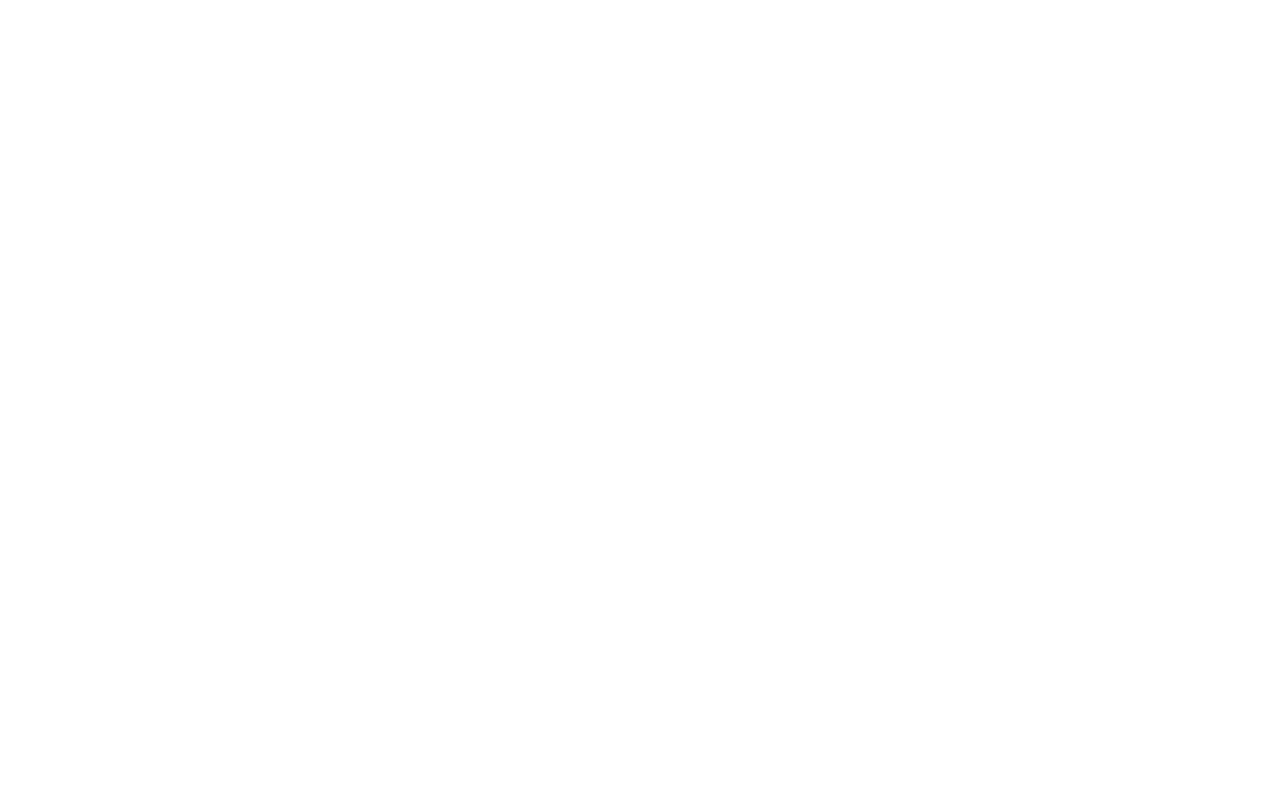
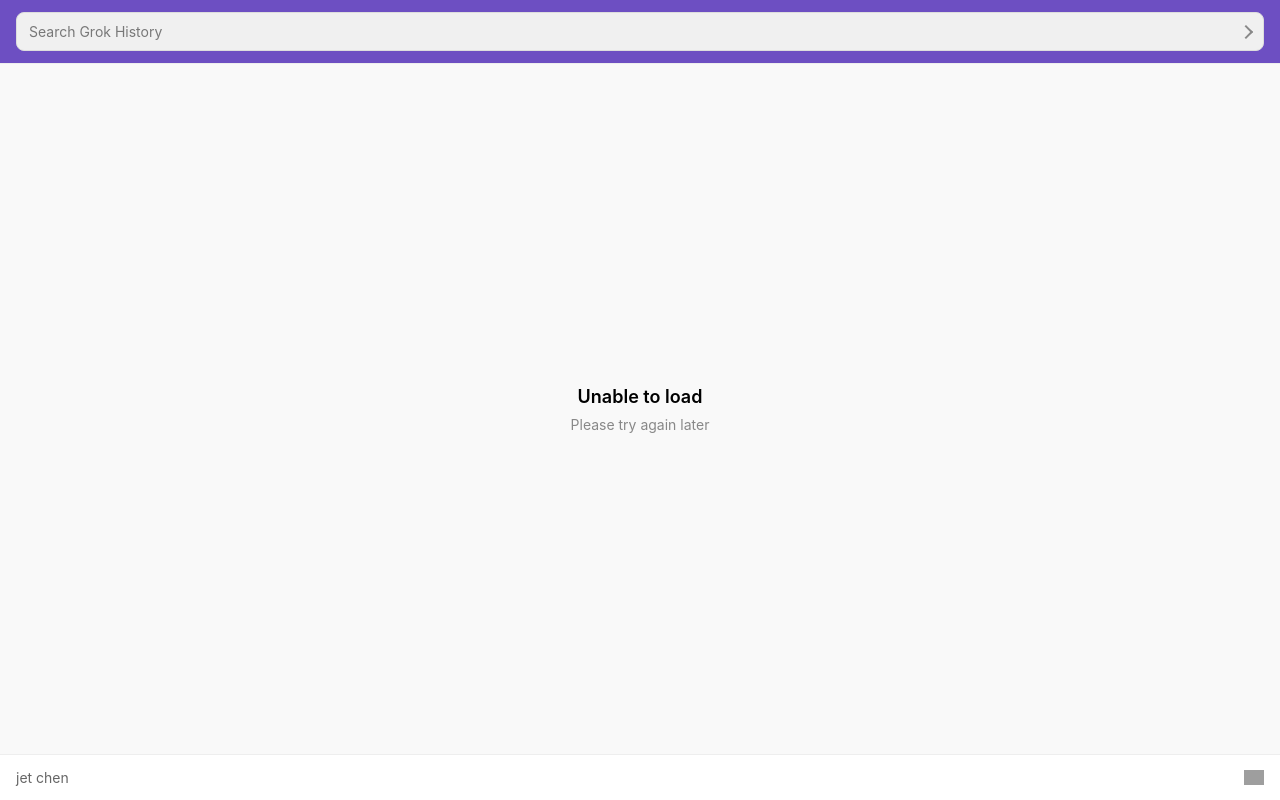
Before and after one commit to jet-isnt-haha/Jchat, a React (Vite) app: page /history in a window 1280 px wide. Before the commit this address had no page. Built offline with nearby package versions, Linux system fonts and the light colour scheme; grey boxes are pictures that could not be loaded; a web font is replaced by a local one.

Commit message:
feat(typescript): 初始构建History页面及其对应组件与样式

```diff
--- a/src/App.tsx
+++ b/src/App.tsx
@@ -1,13 +1,13 @@
 import { BrowserRouter as Router, Routes, Route } from 'react-router-dom';
-
 import Home from './pages/home';
-
+import History from './pages/history';
 export default function App() {
 	return (
 		<Router>
 			{/* 	<Navigation /> */}
 			<Routes>
 				<Route path="/" element={<Home />} />
+				<Route path="/history" element={<History />} />
 			</Routes>
 		</Router>
 	);
--- /dev/null
+++ b/src/components/HistoryBody.tsx
@@ -0,0 +1,14 @@
+import styles from '../pages/index.module.less';
+const HistoryBody = () => {
+	return (
+		<main className={styles.body}>
+			{/* 以下是历史记录条目，可以根据实际数据动态渲染 */}
+			<div className={styles.emptyState}>
+				<p className={styles.statusText}>Unable to load</p>
+				<p className={styles.statusHint}>Please try again later</p>
+			</div>
+		</main>
+	);
+};
+
+export default HistoryBody;
--- /dev/null
+++ b/src/components/HistoryFooter.tsx
@@ -0,0 +1,11 @@
+import styles from '../pages/index.module.less';
+const HistoryFooter = () => {
+	return (
+		<footer className={styles.footer}>
+			<span className={styles.userName}>jet chen</span>
+			<span className={styles.settingsIcon} />
+		</footer>
+	);
+};
+
+export default HistoryFooter;
--- /dev/null
+++ b/src/components/HistoryHeader.tsx
@@ -0,0 +1,14 @@
+import styles from '../pages/index.module.less';
+
+const HistoryHeader = () => {
+	return (
+		<header className={styles.header}>
+			<div className={styles.searchWrapper}>
+				<input type="text" placeholder="Search Grok History" />
+				<span className={styles.arrow} />
+			</div>
+		</header>
+	);
+};
+
+export default HistoryHeader;
--- a/src/components/HomeHeader.tsx
+++ b/src/components/HomeHeader.tsx
@@ -1,10 +1,19 @@
+import { useNavigate } from 'react-router-dom';
 import '../styles/global.css';
 
 const HomeHeader = () => {
+	const navigate = useNavigate();
 	return (
 		<header className="chat-header">
 			<div className="chat-info">
-				<button>side_navigation</button>
+				<button
+					onClick={() => {
+						navigate('/history');
+					}}
+					className="material-symbols-outlined"
+				>
+					side_navigation
+				</button>
 			</div>
 			<button className="material-symbols-outlined">keyboard_arrow_down</button>
 		</header>
--- a/src/components/Navigation.tsx
+++ b/src/components/Navigation.tsx
@@ -8,6 +8,9 @@
 				<li>
 					<Link to="/">Home</Link>
 				</li>
+				<li>
+					<Link to="/history">History</Link>
+				</li>
 			</ul>
 		</nav>
 	);
--- /dev/null
+++ b/src/pages/History.tsx
@@ -0,0 +1,15 @@
+import HistoryHeader from '@/components/HistoryHeader';
+import styles from './index.module.less';
+import HistoryBody from '@/components/HistoryBody';
+import HistoryFooter from '@/components/HistoryFooter';
+const History = () => {
+	return (
+		<section className={styles.history}>
+			<HistoryHeader />
+			<HistoryBody />
+			<HistoryFooter />
+		</section>
+	);
+};
+
+export default History;
--- a/src/pages/index.module.less
+++ b/src/pages/index.module.less
@@ -11,6 +11,97 @@
 	position: relative;
 	justify-self: center;
 	background-color: #fff;
+}
+
+.history {
+	width: 100vw;
+	height: 100vh;
+	height: 100dvh;
+	display: flex;
+	flex-direction: column;
+	background-color: #f9f9f9;
+	overflow: hidden;
+	position: relative;
+	font-family:
+		-apple-system, BlinkMacSystemFont, 'Segoe UI', Roboto, sans-serif;
+}
+
+.header {
+	padding: 12px 16px;
+	background-color: #6d4fc2;
+	border-bottom: 1px solid #eee;
+}
+
+.searchWrapper {
+	display: flex;
+	align-items: center;
+	justify-content: space-between;
+	border: 1px solid #ddd;
+	border-radius: 8px;
+	padding: 8px 12px;
+	background-color: #f0f0f0;
+}
+
+.searchWrapper input {
+	border: none;
+	background: transparent;
+	flex: 1;
+	font-size: 14px;
+	outline: none;
+}
+
+.arrow {
+	display: inline-block;
+	width: 10px;
+	height: 10px;
+	border-top: 2px solid #888;
+	border-right: 2px solid #888;
+	transform: rotate(45deg);
+	margin-left: 8px;
+}
+
+.body {
+	flex: 1;
+	display: flex;
+	align-items: center;
+	justify-content: center;
+	flex-direction: column;
+}
+
+.emptyState {
+	text-align: center;
+}
+
+.statusText {
+	font-size: 18px;
+	font-weight: 600;
+	margin-bottom: 4px;
+}
+
+.statusHint {
+	font-size: 14px;
+	color: #888;
+}
+
+.footer {
+	display: flex;
+	align-items: center;
+	justify-content: space-between;
+	padding: 12px 16px;
+	background-color: #fff;
+	border-top: 1px solid #eee;
+}
+
+.userName {
+	font-size: 14px;
+	color: #666;
+}
+
+.settingsIcon {
+	width: 20px;
+	height: 20px;
+	background: url('/icons/setting.svg') no-repeat center;
+	background-size: contain;
 }
 
 /* 主要内容区域 - 使用flex布局 */
--- a/src/styles/global.css
+++ b/src/styles/global.css
@@ -45,7 +45,7 @@
 }
 
 .chat-body .bot-message .message-text {
-	@apply bg-[#f6f2ff] rounded-[13px_13px_13px_3px];
+	@apply bg-[#f6f2ff] rounded-[13px_13px_13px_3px] max-w-[100%];
 }
 
 .chat-body .user-message {
```
